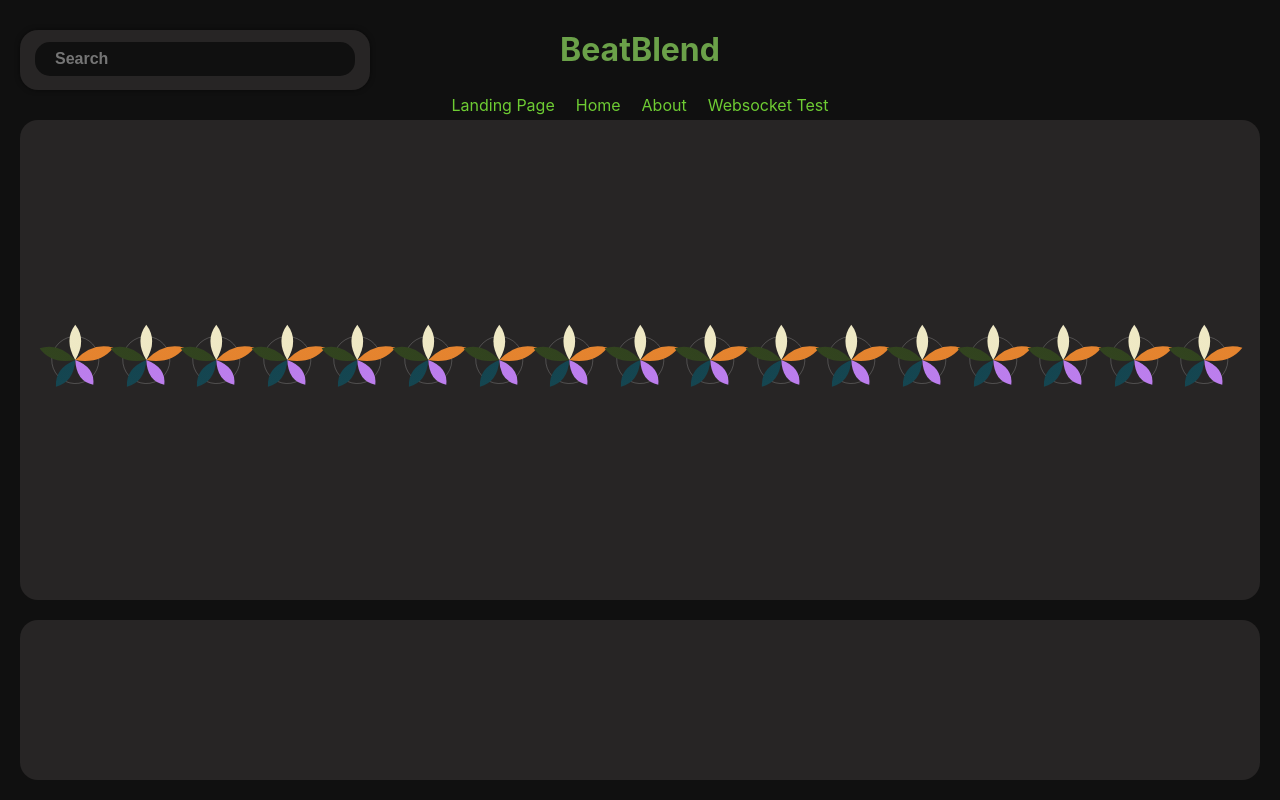
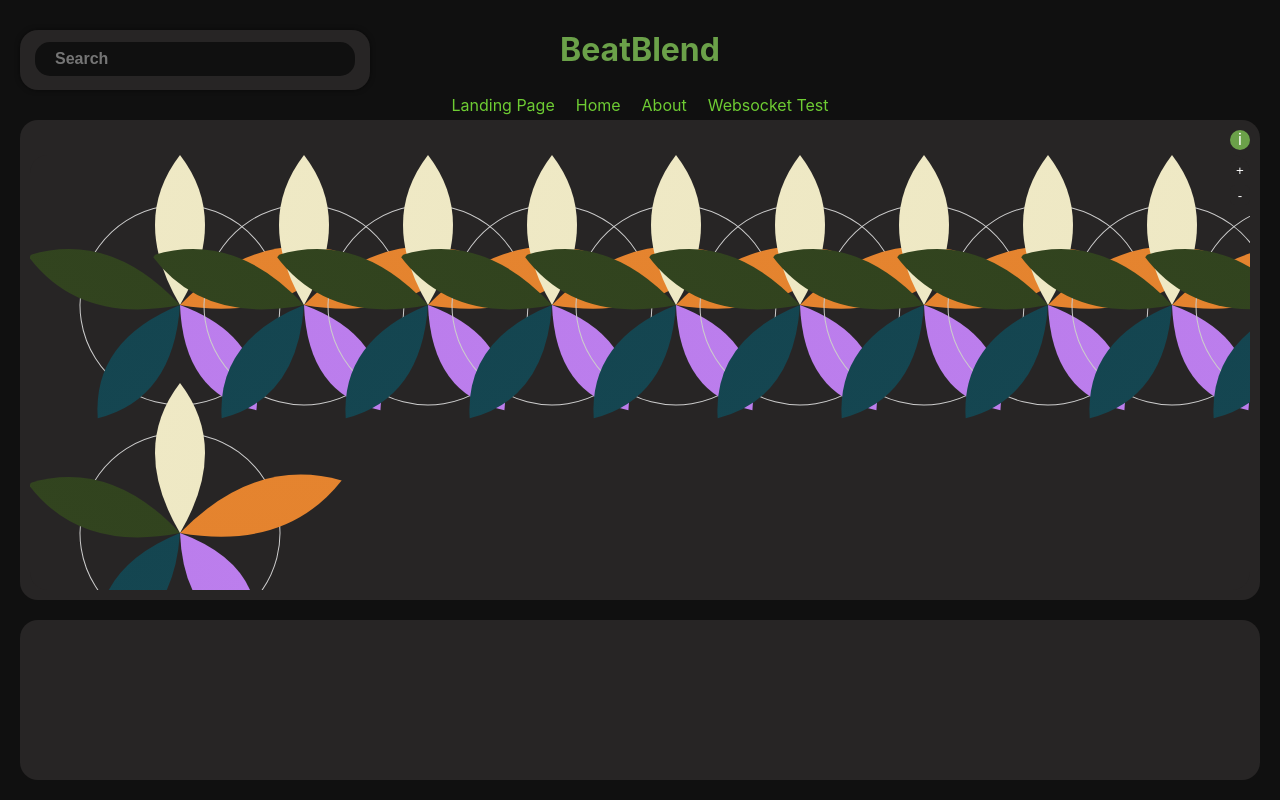
Before and after one commit to SpotifyMasterProject/BeatBlend, a Vue app in the folder client/: page /home in a window 1280 px wide. Built offline with nearby package versions, Linux system fonts and the light colour scheme.

Commit message:
Main Visualization - initial position (new container) and first zoom effects

```diff
--- a/client/src/assets/main.css
+++ b/client/src/assets/main.css
@@ -123,13 +123,86 @@ a,
   background-color: var(--backcore-color1);
   flex-grow: 2;
   margin: 0 20px 20px;
-  padding: 20px;
+  padding: 35px 10px 10px;
+  display: flex;
+  flex-direction: column;
+  box-sizing: border-box;
+  border-radius: 18px;
+  overflow-y: hidden;
+  position: relative;
+}
+.type2 .info-box {
+  background-color: #D9D9D9;
+  color: black;
+  border-radius: 50%;
+  width:20px;
+  height: 20px;
+  margin-bottom: 5px;
   display: flex;
   align-items: center;
   justify-content: center;
-  box-sizing: border-box;
+  position: absolute;
+  right: 10px;
+  top: 10px;
+  cursor: pointer;
+  transition: background-color 0.3s ease;
+}
+.type2 .info-box.active {
+  background-color: #6BA149;
+  color: var(--font-color)
+}
+
+.type2 .visualization-container{
+  position: relative;
+  flex-grow: 2;
+  overflow: hidden;
+  background-color: var(--backcore-color1);
   border-radius: 18px;
-  width: calc(100% - 40px);
+  display: flex;
+  align-items: flex-end;
+  justify-content: flex-start;
+  padding: 0;
+}
+
+.type2 .visualization {
+  display: grid;
+  grid-template-columns: repeat(auto-fill, minmax(100px, 1fr));
+  grid-auto-rows: minmax(100px, 1fr);
+  gap: 20px;
+  position: absolute;
+  bottom: 0;
+  left: 0;
+  width: 100%;
+  height: 100%;
+  transform-origin: bottom left;
+  transform: scale(1);
+  transition: transform 0.3s ease-in-out;
+  background-color: var(--backcore-color1);
+  border-radius: 18px;
+}
+.type2 .visualization-container.scroll-enabled {
+  overflow: auto;
+}
+.type2 .zoom-controls {
+  position: absolute;
+  top: 5px;
+  right: 0px;
+  z-index: 100;
+  display: flex;
+  flex-direction: column;
+  gap: 5px;
+}
+.type2 .zoom-controls button {
+  width: 20px;
+  height: 20px;
+  background-color: var(--backcore-color1);
+  color: var(--font-color);
+  border: none;
+  border-radius: 5px;
+  cursor: pointer;
+}
+.flower {
+  transition: all 0.3s ease;
 }
 
 .type2 .previously-played{
@@ -137,9 +210,12 @@ a,
   height: 20vh;
   margin: 0 20px 20px;
   padding: 20px;
-  display: flex;
+  display: grid;
+  grid-template-columns: repeat(auto-fit, minmax(100px, 1fr));
+  grid-auto-rows: minmax(100px, auto);
+  grid-gap: 20px;
   align-items: center;
-  justify-content: center;
+  justify-items: center;
   overflow-y: auto;
   box-sizing: border-box;
   border-radius: 18px;
--- a/client/src/components/Flower.vue
+++ b/client/src/components/Flower.vue
@@ -16,7 +16,7 @@ const props = defineProps({
   },
   size: {
     type: Number,
-    default: 200,
+    default: 100,
   },
   circleRadius: {
     type: Number,
--- a/client/src/views/HomeView.vue
+++ b/client/src/views/HomeView.vue
@@ -1,22 +1,62 @@
 <script setup lang="ts">
+import {ref,watch} from 'vue';
 import LogoIntroScreen from "@/components/LogoIntroScreen.vue";
 import Navigation from "@/components/Navigation.vue";
 import Flower from "@/components/Flower.vue";
 
-const flowerData = [
+// Petal and their color & value -- Adapt length not correct yet
+const flowerData  = ref ([
   { value: 0.4, color: '#144550' },
   { value: 0.6, color: '#31431E' },
   { value: 0.5, color: '#EEE8C4' },
   { value: 0.7, color: '#E4832E' },
   { value: 0.3, color: '#BB7DEC' },
-]
+]);
+
+//Zoom Function for the main visualization
+const zoomLevel = ref(1);
+const minZoom = 0.5;
+const maxZoom = 2;
+const visualizationStyle = ref({
+  transform: `scale(${zoomLevel.value})`,
+  transformOrigin: 'bottom left',
+});
+const isScrollEnabled = ref(false);
+
+function zoomIn() {
+  zoomLevel.value = Math.min(zoomLevel.value + 0.1, maxZoom)
+  updateZoom();
+}
+function zoomOut() {
+  zoomLevel.value = Math.max(zoomLevel.value - 0.1, minZoom);
+  updateZoom();
+}
+
+function updateZoom(){
+  visualizationStyle.value.transform = `scale(${zoomLevel.value})`;
+  isScrollEnabled.value = zoomLevel.value >1;
+}
+watch(flowerData, () => {
+  const flowerCount = flowerData.value.length;
+
+  //needs to be adapted once layout is correct//
+  if (flowerCount > 10) {
+    zoomLevel.value = Math.max(zoomLevel.value - 0.1, minZoom);
+    updateZoom();
+  }
+}, { immediate: true });
+
+const infoVisible = ref(true);
+function toggleInfo(){
+  infoVisible.value = !infoVisible.value;
+}
 </script>
 
 <template>
   <div class="type2">
     <header>
       <div class="search-bar-background">
-      <input class="search-bar" type="text" placeholder="Search" />
+        <input class="search-bar" type="text" placeholder="Search" />
       </div>
       <div class="logo-nav-container">
         <logo-intro-screen/>
@@ -24,29 +64,26 @@ const flowerData = [
           <Navigation/>
         </nav>
       </div>
-
     </header>
     <div class="middle">
-      <Flower :features="flowerData" :size="300" :circleRadius="100" />
-      <Flower :features="flowerData" :size="300" :circleRadius="100" />
-      <Flower :features="flowerData" :size="300" :circleRadius="100" />
-      <Flower :features="flowerData" :size="300" :circleRadius="100" />
-      <Flower :features="flowerData" :size="300" :circleRadius="100" />
-      <Flower :features="flowerData" :size="300" :circleRadius="100" />
-      <Flower :features="flowerData" :size="300" :circleRadius="100" />
-      <Flower :features="flowerData" :size="300" :circleRadius="100" />
-      <Flower :features="flowerData" :size="300" :circleRadius="100" />
-      <Flower :features="flowerData" :size="300" :circleRadius="100" />
-      <Flower :features="flowerData" :size="300" :circleRadius="100" />
-      <Flower :features="flowerData" :size="300" :circleRadius="100" />
-      <Flower :features="flowerData" :size="300" :circleRadius="100" />
-      <Flower :features="flowerData" :size="300" :circleRadius="100" />
-      <Flower :features="flowerData" :size="300" :circleRadius="100" />
-      <Flower :features="flowerData" :size="300" :circleRadius="100" />
-      <Flower :features="flowerData" :size="300" :circleRadius="100" />
+      <div
+          class="info-box"
+          :class="{ active: infoVisible }"
+          @click="toggleInfo"
+      >
+        <div> i </div>
+      </div>
+      <div class="visualization-container" >
+        <div class ="zoom-controls">
+          <button @click="zoomIn">+</button>
+          <button @click="zoomOut">-</button>
+        </div>
+        <div class ="visualization" :style="visualizationStyle">
+            <Flower v-for="(flower, index) in Array(11).fill(flowerData)" :key="index" :features="flower" :size="300" :circleRadius="100" />
+        </div>
+      </div>
     </div>
     <div class="previously-played">
-
     </div>
   </div>
 </template>
```
